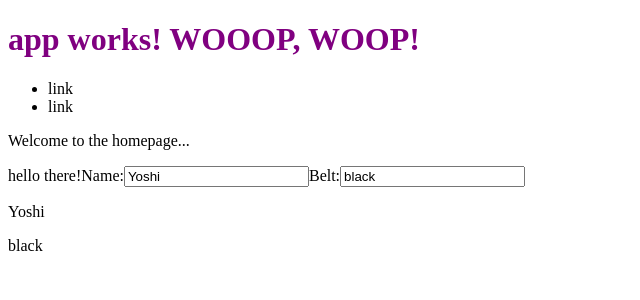
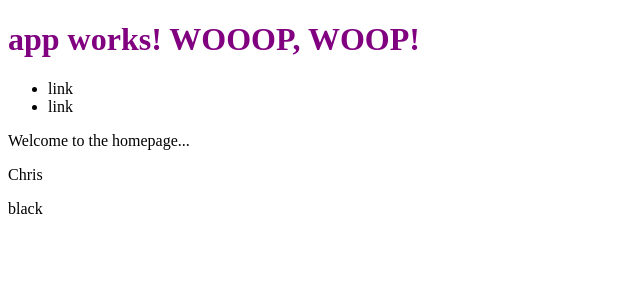
Before and after one commit to r4smus/netNinjaAngular2Tut, an Angular app in the folder ninja-directory/: page / in a window 1280 px wide. Shown: the top 300 px of the page, without its empty margins (0-640 px from the left). Built offline with nearby package versions, Linux system fonts and the light colour scheme.

Commit message:
#14: Custom property binding @Input (get an object from a parent compoent to a child component)

```diff
--- a/ninja-directory/src/app/app.component.html
+++ b/ninja-directory/src/app/app.component.html
@@ -8,5 +8,5 @@
     </nav>
 </header>
 <section id="main">
-    <app-home>hello there!</app-home>
+    <app-home [ninja]="ninja">hello there!</app-home>
 </section>
--- a/ninja-directory/src/app/app.component.ts
+++ b/ninja-directory/src/app/app.component.ts
@@ -7,4 +7,8 @@ import { Component } from '@angular/core';
 })
 export class AppComponent {
   title = 'app works! WOOOP, WOOP!';
+  ninja = {
+    name: "Chris",
+    belt: "black"
+  };
 }
--- a/ninja-directory/src/app/home/home.component.html
+++ b/ninja-directory/src/app/home/home.component.html
@@ -1,12 +1,6 @@
 <p>
     {{homeTitle}}
 </p>
-<ng-content></ng-content>
 
-<!-- 2-way data binding -->
-<label>Name:</label>
-<input [(ngModel)]="ninja.name" />
-<label>Belt:</label>
-<input [(ngModel)]="ninja.belt" />
 <p>{{ninja.name}}</p>
 <p>{{ninja.belt}}</p>
--- a/ninja-directory/src/app/home/home.component.ts
+++ b/ninja-directory/src/app/home/home.component.ts
@@ -1,4 +1,4 @@
-import { Component, OnInit } from '@angular/core';
+import { Component, OnInit, Input } from '@angular/core';
 
 @Component({
   selector: 'app-home',
@@ -7,10 +7,8 @@ import { Component, OnInit } from '@angular/core';
 })
 export class HomeComponent implements OnInit {
   homeTitle: string = "Welcome to the homepage...";
-  ninja = {
-    name:  "Yoshi",
-    belt:  "black"
-  };
+  @Input() ninja;
+
   constructor() { }
 
   ngOnInit() {
```
